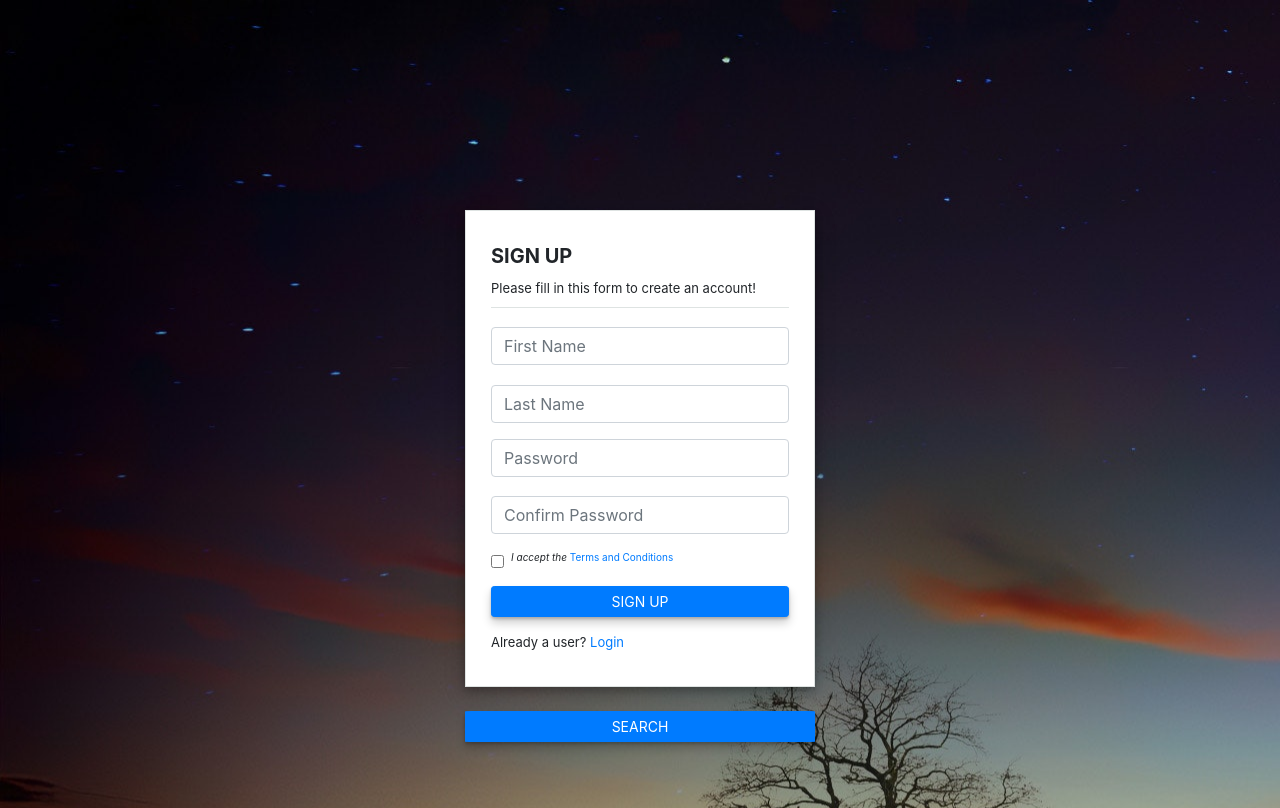
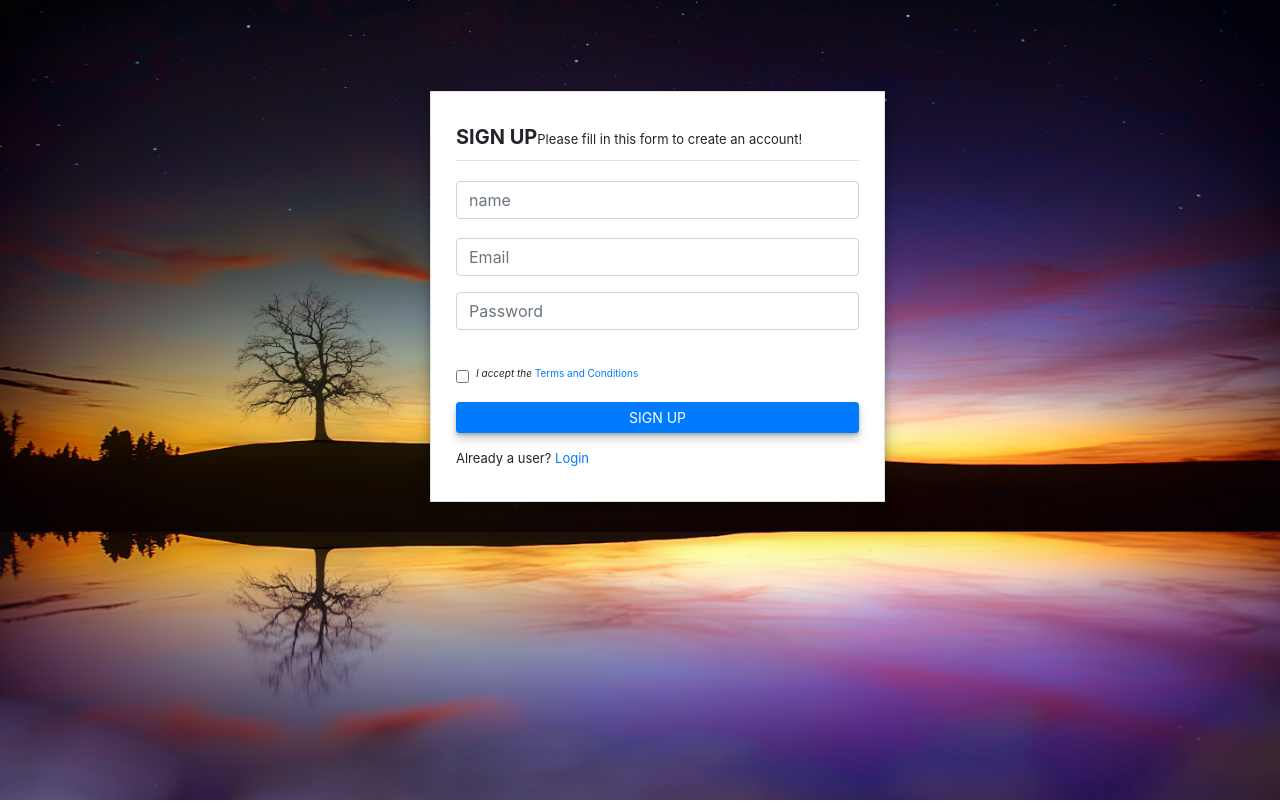
Before and after one commit to Ajulibe/REACT-FROM-MATERIAL-UI, a React (Create React App) app: page /Signup in a window 1280 px wide. Built offline with nearby package versions, Linux system fonts and the light colour scheme.

Commit message:
finished frontend

```diff
--- a/package.json
+++ b/package.json
@@ -2,6 +2,10 @@
   "name": "form",
   "version": "0.1.0",
   "private": true,
+  "engines": {
+    "node": "12.13.0",
+    "npm": "6.12.0"
+  },
   "dependencies": {
     "@material-ui/core": "^4.9.5",
     "@testing-library/jest-dom": "^4.2.4",
--- a/src/components/FormPage.js
+++ b/src/components/FormPage.js
@@ -29,7 +29,7 @@ export class FormPage extends Component {
 
   mySubmitHandler = event => {
     event.preventDefault();
-    // console.log("You are submitting " + this.state);
+    console.log("You are submitting " + this.state);
     //posting state data
     const { email, password } = this.state;
     axios
@@ -131,13 +131,13 @@ export class FormPage extends Component {
               </div>
               <br />
               <div>
-                <Form.Group controlId="formBasicEmail">
+                {/* <Form.Group controlId="formBasicEmail">
                   <Link to="/navbar">
                     <Button size="sm" block style={{ borderRadius: "2%" }}>
                       SEARCH
                     </Button>
                   </Link>
-                </Form.Group>
+                </Form.Group> */}
               </div>
             </Col>
           </Row>
--- a/src/components/Signup.js
+++ b/src/components/Signup.js
@@ -6,24 +6,58 @@ import Row from "react-bootstrap/Row";
 import Col from "react-bootstrap/Col";
 import Form from "react-bootstrap/Form";
 import "../index.css";
+import axios from "axios";
+import { withRouter } from "react-router-dom";
 import { BrowserRouter as Router, Switch, Route, Link } from "react-router-dom";
 
 export class Signup extends Component {
   constructor(props) {
     super(props);
     this.state = {
-      emailValue: "email",
-      passwordValue: "email"
+      name: "",
+      email: "",
+      password: ""
+      // confirmPassword: ""
     };
+    this.handleChange = this.handleChange.bind(this);
+    this.mySubmitHandler = this.mySubmitHandler.bind(this);
   }
   mySubmitHandler = event => {
     event.preventDefault();
-    alert("You are submitting " + this.state.username);
+    console.log("submitted");
+    console.log("You are submitting " + this.state.email);
+
+    //posting registration data
+    const { name, email, password } = this.state;
+    axios
+      .post("http://localhost:3000/register", {
+        name: name,
+        email: email,
+        password: password
+      })
+      .then(response => {
+        console.log(response.data);
+        if (response.data === "registered") {
+          alert("registered");
+
+          this.props.history.push("/");
+        }
+      })
+
+      .catch(error => {
+        console.log("We are getting this error:");
+        console.log(error.response);
+      });
   };
+
+  //
   handleChange(event) {
-    let nam = event.target.name;
-    let val = event.target.value;
-    this.setState({ [nam]: val });
+    event.stopPropagation();
+    let name = event.target.name;
+    let value = event.target.value;
+
+    //setting thwe new state
+    this.setState({ [name]: value });
   }
   render() {
     const message = (
@@ -58,16 +92,18 @@ export class Signup extends Component {
 
                   <Form.Group controlId="formBasicEmail">
                     <Form.Control
-                      type="email"
-                      placeholder="First Name"
-                      name="firstName"
+                      type="text"
+                      placeholder="name"
+                      name="name"
+                      value={this.state.name}
                       onChange={this.handleChange}
                     />
                     <br />
                     <Form.Control
                       type="email"
-                      placeholder="Last Name"
-                      name="lastName"
+                      placeholder="Email"
+                      name="email"
+                      value={this.state.email}
                       onChange={this.handleChange}
                     />
                   </Form.Group>
@@ -77,15 +113,17 @@ export class Signup extends Component {
                       type="password"
                       placeholder="Password"
                       name="password"
+                      value={this.state.password}
                       onChange={this.handleChange}
                     />
                     <br />
-                    <Form.Control
+                    {/* <Form.Control
                       type="password"
                       placeholder="Confirm Password"
                       name="confirmPassword"
+                      value={this.state.confirmPassword}
                       onChange={this.handleChange}
-                    />
+                    /> */}
                   </Form.Group>
                   <Form.Group
                     controlId="formBasicCheckbox"
@@ -98,7 +136,7 @@ export class Signup extends Component {
                     />
                   </Form.Group>
                   <Form.Group style={{ paddingTop: "5px" }}>
-                    <Button size="sm" block>
+                    <Button type="submit" size="sm" block>
                       SIGN UP
                     </Button>
                   </Form.Group>
@@ -111,13 +149,13 @@ export class Signup extends Component {
               </div>
               <br />
               <div>
-                <Form.Group controlId="formBasicEmail">
+                {/* <Form.Group controlId="formBasicEmail">
                   <Link to="/navbar">
                     <Button size="sm" block style={{ borderRadius: "2%" }}>
                       SEARCH
                     </Button>
                   </Link>
-                </Form.Group>
+                </Form.Group> */}
               </div>
             </Col>
           </Row>
@@ -127,4 +165,4 @@ export class Signup extends Component {
   }
 }
 
-export default Signup;
+export default withRouter(Signup);
--- a/src/index.css
+++ b/src/index.css
@@ -1,42 +1,40 @@
 body {
   margin: 0;
-  font-family: -apple-system, BlinkMacSystemFont, 'Segoe UI', 'Roboto', 'Oxygen',
-    'Ubuntu', 'Cantarell', 'Fira Sans', 'Droid Sans', 'Helvetica Neue',
+  font-family: -apple-system, BlinkMacSystemFont, "Segoe UI", "Roboto", "Oxygen",
+    "Ubuntu", "Cantarell", "Fira Sans", "Droid Sans", "Helvetica Neue",
     sans-serif;
   -webkit-font-smoothing: antialiased;
   -moz-osx-font-smoothing: grayscale;
-
-
 }
 
 code {
-  font-family: source-code-pro, Menlo, Monaco, Consolas, 'Courier New',
+  font-family: source-code-pro, Menlo, Monaco, Consolas, "Courier New",
     monospace;
 }
 
 #newstyle {
-  margin-top: 20px;
+  margin-top: -30%;
   background-color: white;
-  ;
 }
 
-Form {
+#newstyle2 {
+  margin-top: -20px;
+  background-color: white;
+}
+
+form {
   margin-top: 60%;
   border: 1px solid #dee3e2;
   padding: 30px 25px 25px 25px;
-  box-shadow: 0 4px 8px 0 rgba(0, 0, 0, 0.2),
-    0 6px 20px 0 rgba(0, 0, 0, 0.19);
+  box-shadow: 0 4px 8px 0 rgba(0, 0, 0, 0.2), 0 6px 20px 0 rgba(0, 0, 0, 0.19);
   font-size: small;
-
-
 }
-
 
 .background {
   background-image: url("1.jpg");
   padding-bottom: 50px;
   width: 100%;
-  height: auto;
+  height: 100%;
   /* position: absolute; */
   top: 0;
   left: 0;
@@ -44,61 +42,61 @@ Form {
   background-position: center;
   background-repeat: no-repeat;
   background-size: cover;
-
 }
 
 .background2 {
   background-image: url("2.jpg");
-  padding-bottom: 50px;
+
   width: 100%;
-  height: auto;
-  position: center;
-  top: 0;
+  height: 100%;
+  position: absolute;
+  top: 0px;
   left: 0;
-
+  bottom: 0px;
+  /* background-repeat: no-repeat; */
+  background-size: cover;
 }
 
-Button {
-  box-shadow: 0 2px 3px 0 rgba(0, 0, 0, 0.2),
-    0 6px 10px 0 rgba(0, 0, 0, 0.19);
+button {
+  box-shadow: 0 2px 3px 0 rgba(0, 0, 0, 0.2), 0 6px 10px 0 rgba(0, 0, 0, 0.19);
   color: #dee3e2;
-
 }
 
 /* media queries */
 
-@media screen and (max-width: 830px) {
-  Form {
+@media screen and (max-width: 831px) {
+  form {
     margin-top: 20%;
+    height: 40%;
+  }
+}
+
+@media screen and (max-width: 1366px) {
+  form {
+    margin-top: 20%;
+    height: 40%;
   }
 
   #newstyle {
-    width: 200%;
-    margin-left: -50%;
+    margin-top: 10%;
+    width: 130%;
 
+    margin-left: -10%;
+  }
+  .background2 {
+    top: 0px;
+    height: 100%;
+    background-size: cover;
   }
 }
 
-/* @media screen and (max-width: 489px) {
-  Form {
-    margin-top: 5%;
-  }
-
-  #newstyle {
-    width: 100%;
-    margin-left: 0%;
-
-  }
-} */
-
 #searchbox {
-  margin-top: 20%;
+  margin-top: 10%;
   width: 20%;
   margin-left: 40%;
   background-color: white;
   padding: 30px 25px 25px 25px;
-  box-shadow: 0 4px 8px 0 rgba(0, 0, 0, 0.2),
-    0 6px 20px 0 rgba(0, 0, 0, 0.19);
+  box-shadow: 0 4px 8px 0 rgba(0, 0, 0, 0.2), 0 6px 20px 0 rgba(0, 0, 0, 0.19);
   font-size: small;
 }
 
@@ -110,5 +108,35 @@ Button {
   position: absolute;
   top: 0;
   left: 0;
+}
 
+@media screen and (min-width: 1024px) {
+  .background {
+    top: 0px;
+  }
+  .background2 {
+    top: 0px;
+    height: 100%;
+    background-position: center;
+    background-repeat: no-repeat;
+    background-size: cover;
+  }
 }
+@media screen and (min-width: 768px) {
+  .background {
+    top: 0px;
+  }
+  .background2 {
+    top: 0px;
+    height: 100%;
+    background-position: center;
+    background-repeat: no-repeat;
+    background-size: cover;
+  }
+}
+@media screen and (max-width: 767px) {
+  #newstyle {
+    width: 200%;
+    margin-left: -50%;
+  }
+}
--- a/src/node/package.json
+++ b/src/node/package.json
@@ -16,7 +16,6 @@
     "bcrypt": "^4.0.1",
     "bcrypt-nodejs": "0.0.3",
     "body-parser": "^1.19.0",
-    "cors": "^2.8.5",
     "express": "^4.17.1"
   }
 }
```
Also changed, not shown: src/node/server.js (+4 -6 lines), 1 other file (tests, documents, lock files or other folders).
